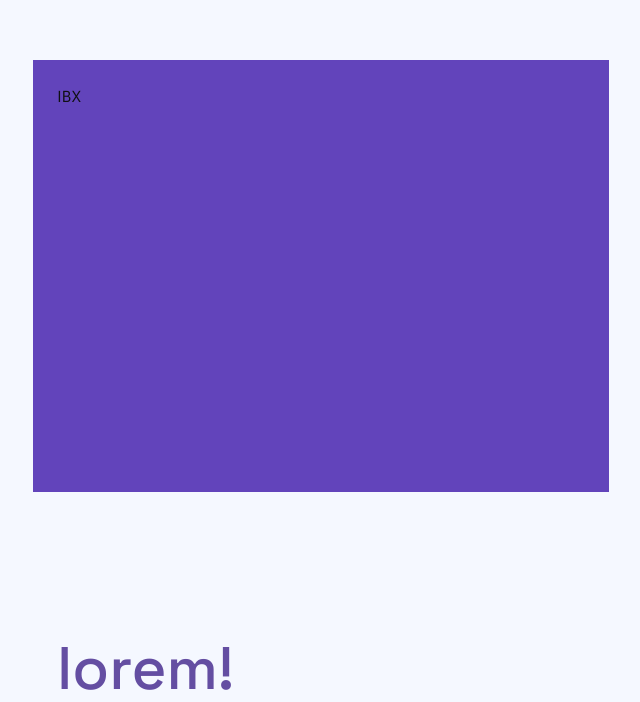
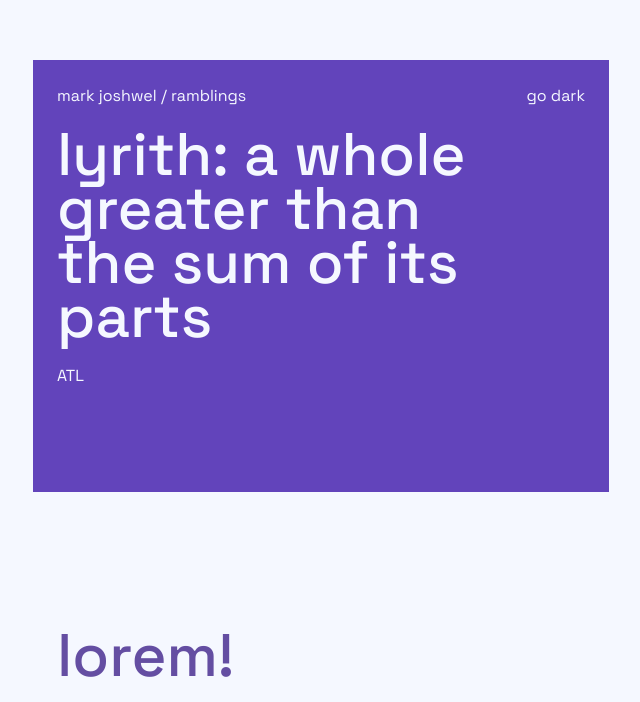
Before and after one commit to markjoshwel/joshwel.co, a website: page src/web/index.html in a window 1280 px wide. Shown: the part 124-826 px from the top of the page, without its empty margins (319-959 px from the left). Drawn offline with nearby package versions, Linux system fonts and the light colour scheme; files that its build step writes are made by us from their sources; files whose address does not match are found by name.

Commit message:
src: almost done info box

```diff
--- a/src/web/index.html
+++ b/src/web/index.html
@@ -30,9 +30,27 @@
 <input id="toggle-light" class="toggle-light" type="checkbox">
 <div class="theme flex flex-col items-center min-h-screen">
 <div class="top"></div>
-<div class="box">
+<div class="box flex flex-col">
   <!-- info box -->
-  IBX
+  <div class="box-header">
+    <!-- header -->
+    <div aria-hidden="true">
+      <a href="/">mark joshwel<a>
+      /
+      <a href="/ramblings">ramblings</a>
+    </div>
+    <div>
+      <label class="label-dark" for="toggle-dark"></label>
+      <label class="label-light" for="toggle-light"></label>
+    </div>
+  </div>
+  <div class="box-title">
+    <h1>lyrith: a whole greater than the sum of its parts</h1>
+  </div>
+  <div class="box-aftertitle">
+    <!-- aftertitle -->
+    ATL
+  </div>
 </div>
 <div class="content">
   <h2>lorem!</h2>
@@ -48,7 +66,7 @@
 </div>
 <div class="footer">
 <div>
-  <p class="text-footer">
+  <p>
     made with all my heart, 2022<br>
     all content, unless stated otherwise, is public domain<br>
     proudly
--- a/src/web/main.css
+++ b/src/web/main.css
@@ -131,7 +131,7 @@ html, body {
 }
 
 .text-footer {
-    @apply text-xs !mt-0;
+    @apply !text-xs !mt-0;
 }
 
 .icon {
@@ -141,9 +141,12 @@ html, body {
 .top {
     @apply
         flex-none grow-0
-        h-[calc((100vh-27rem)/2)] max-w-xl w-full
+        max-w-xl w-full
         px-6
     ;
+
+    height: calc((100vh - 27rem) / 2);
+    height: calc((100svh - 27rem) / 2);
 }
 
 .box {
@@ -153,6 +156,37 @@ html, body {
         p-6
 
         bg-[color:var(--accent-primary)]
+        text-[color:var(--neutral-light)]
+    ;
+
+    font-family: "font-heading";
+}
+
+.box-header {
+    @apply
+        flex flex-row justify-between
+        pb-5
+    ;
+}
+
+.box-header * {
+    @apply
+        text-[color:var(--neutral-light)] hover:text-[color:var(--neutral-light)]
+    ;
+}
+
+.box-title {
+    @apply justify-self-start w-[80%];
+}
+
+.box-title h1 {
+    @apply text-[color:var(--neutral-light)];
+    line-height: 90%;
+}
+
+.box-aftertitle {
+    @apply
+        flex flex-row justify-between
     ;
 }
 
@@ -160,8 +194,11 @@ html, body {
     @apply
         flex-grow
         max-w-xl w-full
-        pt-[calc((100vh-27rem)/2.5)] px-6
+        px-6
     ;
+
+    padding-top: calc((100vh - 27rem) / 2.75);
+    padding-top: calc((100svh - 27rem) / 2.75);
 }
 
 .footer {
@@ -174,6 +211,14 @@ html, body {
     ;
 }
 
+.footer p {
+    @apply !text-[#727377] !text-xs !mt-0;
+}
+
+.footer svg {
+    @apply fill-[#727377];
+}
+
 /* optionals */
 
 .quote:first-letter {
```
